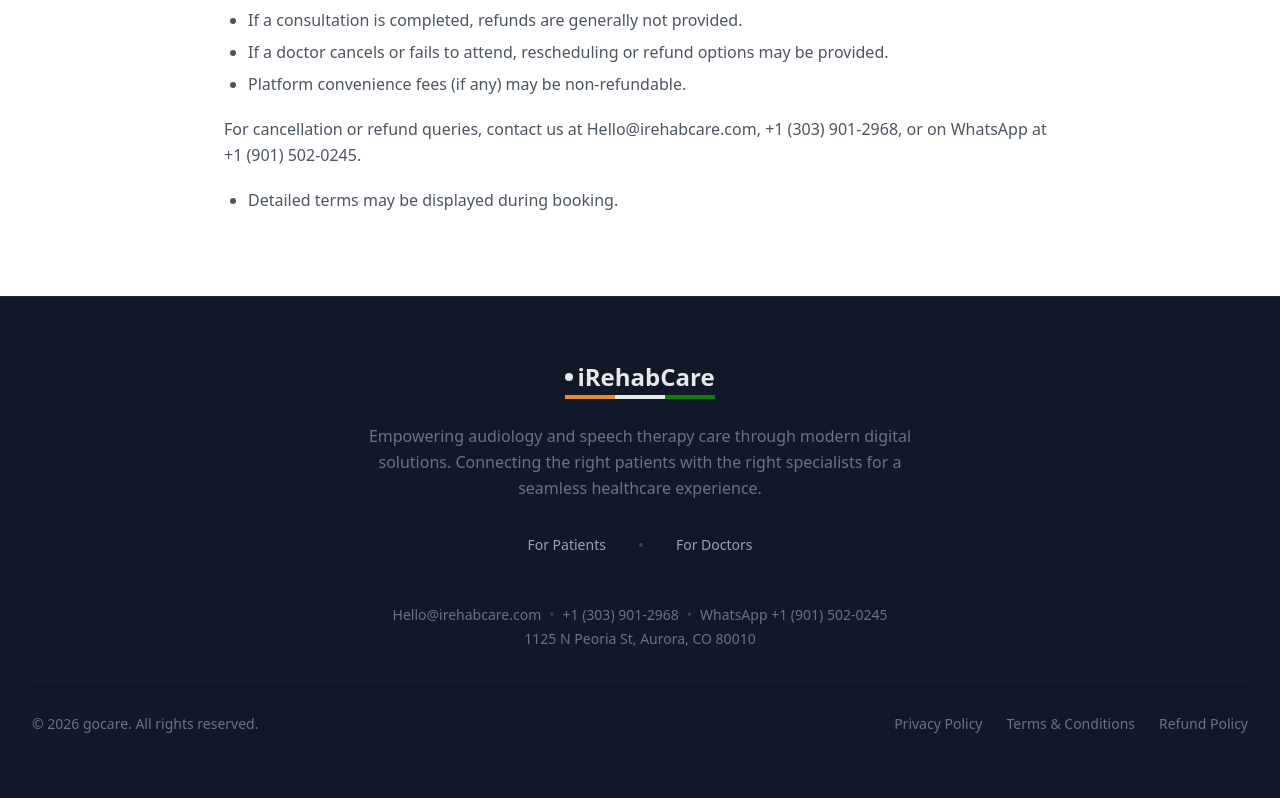
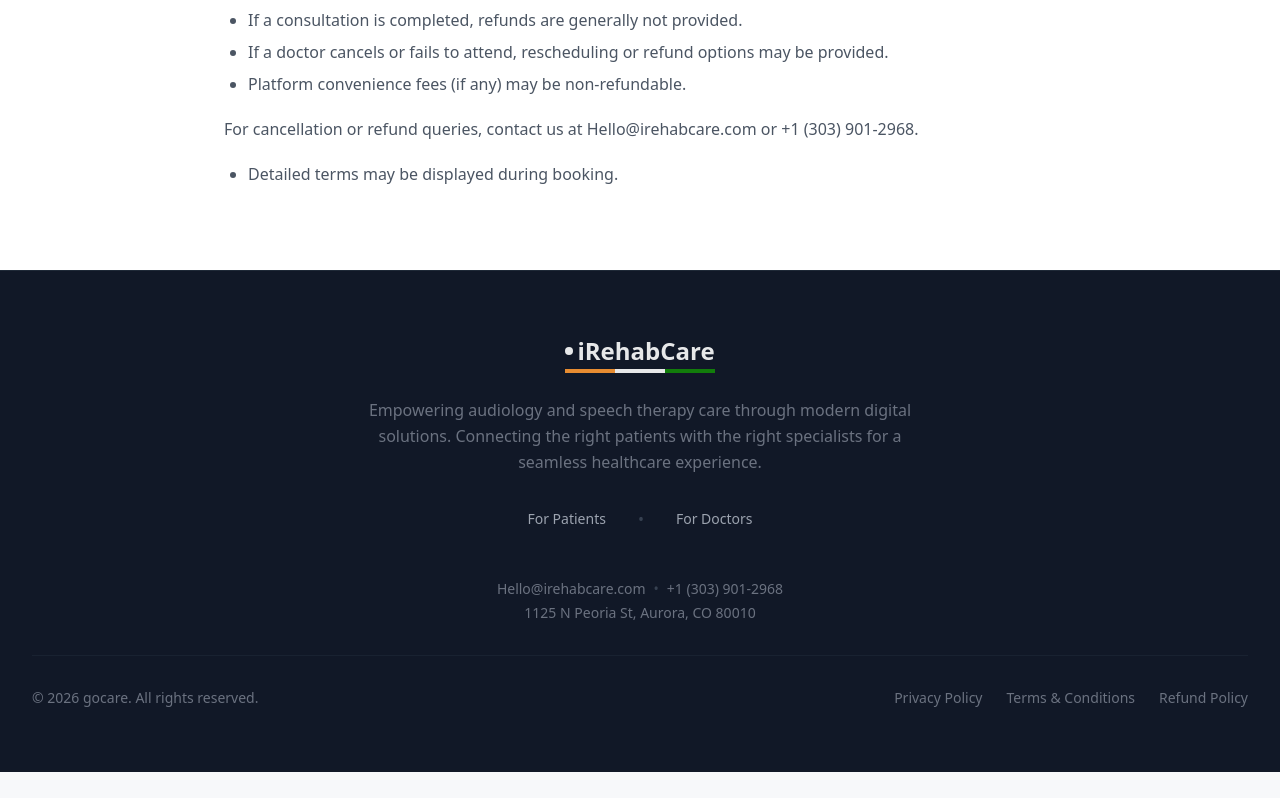
Before and after one commit to irehabcaredev-coder/irc-mono, a Next.js app in the folder apps/web/: page /refund-policy in a window 1280 px wide. Shown: the part 374-1172 px from the top of the page. After the commit the page ends 1146 px from the top, so only its background shows below. Built offline with nearby package versions, Linux system fonts and the light colour scheme; no server answers.

Commit message:
Revert "add WhatsApp number to contact details"
This reverts commit d9ea6ae11909fdcfadd88cbeeb20d026f168511a.

```diff
--- a/apps/web/app/privacy-policy/page.jsx
+++ b/apps/web/app/privacy-policy/page.jsx
@@ -4,7 +4,7 @@ import ReactMarkdown from 'react-markdown'
 import Header from '@/components/doctor/Header'
 import LandingFooter from '@/components/LandingFooter'
 import Link from 'next/link'
-import { CONTACT_EMAIL, CONTACT_PHONE, CONTACT_WHATSAPP, CONTACT_ADDRESS_LINES } from '@/lib/contact'
+import { CONTACT_EMAIL, CONTACT_PHONE, CONTACT_ADDRESS_LINES } from '@/lib/contact'
 
 const privacyPolicyText = `
 # PRIVACY POLICY
@@ -187,7 +187,6 @@ In accordance with the Information Technology Act and Intermediary Guidelines Ru
 **Company:** Fambience Private Limited
 **Email:** ${CONTACT_EMAIL}
 **Phone:** ${CONTACT_PHONE}
-**WhatsApp:** ${CONTACT_WHATSAPP}
 
 **Registered Address:**
 ${CONTACT_ADDRESS_LINES.join(',  \n')}
--- a/apps/web/app/refund-policy/page.jsx
+++ b/apps/web/app/refund-policy/page.jsx
@@ -4,7 +4,7 @@ import ReactMarkdown from 'react-markdown'
 import Header from '@/components/doctor/Header'
 import LandingFooter from '@/components/LandingFooter'
 import Link from 'next/link'
-import { CONTACT_EMAIL, CONTACT_PHONE, CONTACT_WHATSAPP } from '@/lib/contact'
+import { CONTACT_EMAIL, CONTACT_PHONE } from '@/lib/contact'
 
 const refundPolicyText = `
 # CANCELLATION & REFUND POLICY
@@ -19,7 +19,7 @@ Cancellation and refund policies apply as follows:
 - If a doctor cancels or fails to attend, rescheduling or refund options may be provided.
 - Platform convenience fees (if any) may be non-refundable.
 
-For cancellation or refund queries, contact us at ${CONTACT_EMAIL}, ${CONTACT_PHONE}, or on WhatsApp at ${CONTACT_WHATSAPP}.
+For cancellation or refund queries, contact us at ${CONTACT_EMAIL} or ${CONTACT_PHONE}.
 - Detailed terms may be displayed during booking.
 `
 
--- a/apps/web/app/terms-and-conditions/page.jsx
+++ b/apps/web/app/terms-and-conditions/page.jsx
@@ -4,7 +4,7 @@ import ReactMarkdown from 'react-markdown'
 import Header from '@/components/doctor/Header'
 import LandingFooter from '@/components/LandingFooter'
 import Link from 'next/link'
-import { CONTACT_EMAIL, CONTACT_PHONE, CONTACT_WHATSAPP, CONTACT_ADDRESS_LINES } from '@/lib/contact'
+import { CONTACT_EMAIL, CONTACT_PHONE, CONTACT_ADDRESS_LINES } from '@/lib/contact'
 
 const termsAndConditionsText = `
 # TERMS & CONDITIONS
@@ -156,7 +156,6 @@ Updates will be communicated via email or website notices.
 
 ${CONTACT_EMAIL}
 ${CONTACT_PHONE}
-WhatsApp: ${CONTACT_WHATSAPP}
 
 ${CONTACT_ADDRESS_LINES.join(', ')}
 `
--- a/apps/web/components/LandingFooter.jsx
+++ b/apps/web/components/LandingFooter.jsx
@@ -1,6 +1,6 @@
 import Link from 'next/link'
 import BrandWordmark from '@/components/BrandWordmark'
-import { CONTACT_EMAIL, CONTACT_PHONE, CONTACT_PHONE_HREF, CONTACT_WHATSAPP, CONTACT_WHATSAPP_HREF, CONTACT_ADDRESS_LINES } from '@/lib/contact'
+import { CONTACT_EMAIL, CONTACT_PHONE, CONTACT_PHONE_HREF, CONTACT_ADDRESS_LINES } from '@/lib/contact'
 
 // Set NEXT_PUBLIC_DOCTORS_URL (e.g. https://doctors.irehabcare.com) once the doctor domain exists;
 // until then the doctor landing page is reachable at /for-doctors on this site.
@@ -24,8 +24,6 @@ export default function LandingFooter() {
                         <a href={`mailto:${CONTACT_EMAIL}`} className="hover:text-white transition-colors">{CONTACT_EMAIL}</a>
                         <span className="mx-2 text-gray-700">•</span>
                         <a href={CONTACT_PHONE_HREF} className="hover:text-white transition-colors">{CONTACT_PHONE}</a>
-                        <span className="mx-2 text-gray-700">•</span>
-                        <a href={CONTACT_WHATSAPP_HREF} target="_blank" rel="noopener noreferrer" className="hover:text-white transition-colors">WhatsApp {CONTACT_WHATSAPP}</a>
                     </div>
                     <div>{CONTACT_ADDRESS_LINES.join(', ')}</div>
                 </address>
--- a/apps/web/lib/contact.js
+++ b/apps/web/lib/contact.js
@@ -2,6 +2,4 @@
 export const CONTACT_EMAIL = 'Hello@irehabcare.com'
 export const CONTACT_PHONE = '+1 (303) 901-2968'
 export const CONTACT_PHONE_HREF = 'tel:+13039012968'
-export const CONTACT_WHATSAPP = '+1 (901) 502-0245'
-export const CONTACT_WHATSAPP_HREF = 'https://wa.me/19015020245'
 export const CONTACT_ADDRESS_LINES = ['1125 N Peoria St', 'Aurora, CO 80010']
```
